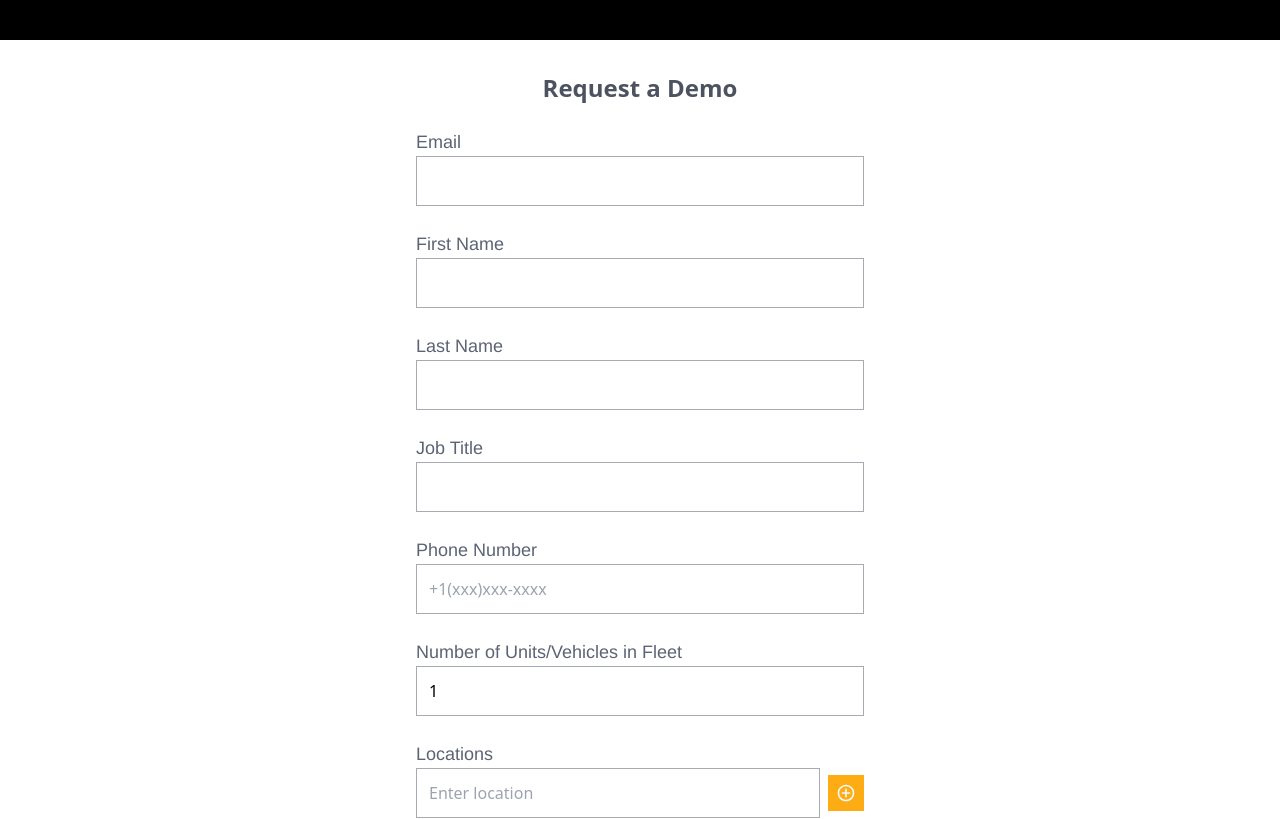
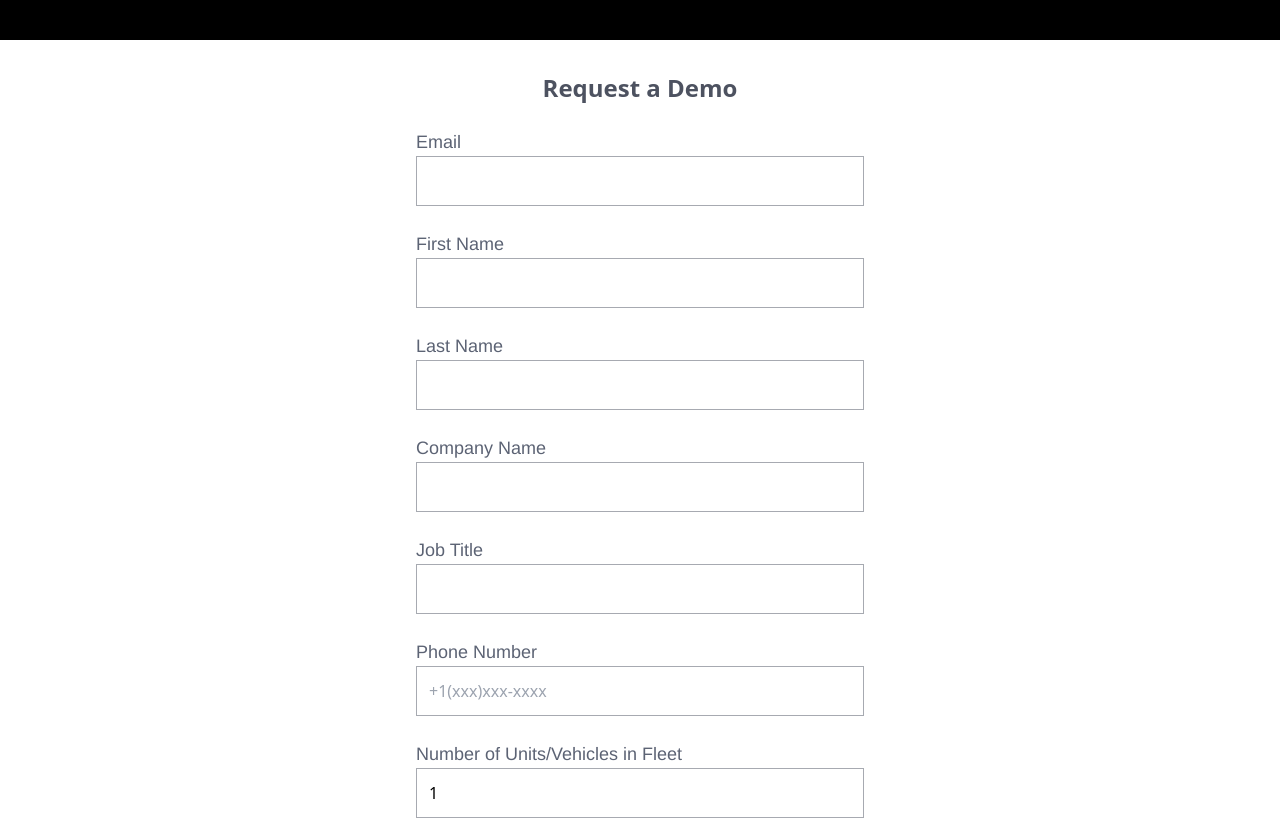
Before and after one commit to daryaKuto/dozer-marketing-v2, a Next.js app: page /demo in a window 1280 px wide. Shown: the part 360-1179 px from the top of the page. Built offline with nearby package versions, Linux system fonts and the light colour scheme.

Commit message:
send form input to api as well as hubspot

```diff
--- a/app/api/submit-demo/route.ts
+++ b/app/api/submit-demo/route.ts
@@ -4,7 +4,8 @@ import Joi from 'joi';
 // Validation schema using Joi
 const requestDemoSchema = Joi.object({
   email: Joi.string().email().required(),
-  fullName: Joi.string().required(),
+  firstName: Joi.string().required(),
+  lastName: Joi.string().required(),
   companyName: Joi.string().required(),
   jobTitle: Joi.string().required(),
   phoneNumber: Joi.string()
--- a/components/DemoFormHubspot.tsx
+++ b/components/DemoFormHubspot.tsx
@@ -1,17 +1,18 @@
-"use client";
+'use client';
 
-import React, { useState } from "react";
-import { AddIcon, RemoveIcon } from "./icons/Icons";
+import React, { useState } from 'react';
+import { AddIcon, RemoveIcon } from './icons/Icons';
 
 const DemoFormHubspot: React.FC = () => {
   const [formData, setFormData] = useState({
-    email: "",
-    firstName: "",
-    lastName: "",
-    jobTitle: "",
-    phoneNumber: "",
+    email: '',
+    firstName: '',
+    lastName: '',
+    companyName: '',
+    jobTitle: '',
+    phoneNumber: '',
     fleetSize: 1,
-    locations: [""],
+    locations: ['']
   });
 
   const [errors, setErrors] = useState<Record<string, string>>({});
@@ -20,29 +21,29 @@ const DemoFormHubspot: React.FC = () => {
   const [errorMessage, setErrorMessage] = useState<string | null>(null);
 
   // Format phone number for display
-  const formatPhoneNumber = (value: string): string => {
-    const digits = value.replace(/\D/g, "");
-    const match = digits.match(/^(\d)(\d{3})(\d{3})(\d{4})$/);
-    if (match) {
-      return `+${match[1]}(${match[2]})${match[3]}-${match[4]}`;
-    }
-    return digits.startsWith("+") ? digits : `+${digits}`;
-  };
+  // const formatPhoneNumber = (value: string): string => {
+  //   const digits = value.replace(/\D/g, '');
+  //   const match = digits.match(/^(\d)(\d{3})(\d{3})(\d{4})$/);
+  //   if (match) {
+  //     return `+${match[1]}(${match[2]})${match[3]}-${match[4]}`;
+  //   }
+  //   return digits.startsWith('+') ? digits : `+${digits}`;
+  // };
 
-  const handlePhoneChange = (e: React.ChangeEvent<HTMLInputElement>) => {
-    const inputValue = e.target.value;
-    const formattedValue = formatPhoneNumber(inputValue);
-    setFormData({ ...formData, phoneNumber: formattedValue });
-    setErrors((prevErrors) => ({ ...prevErrors, phoneNumber: "" }));
-  };
+  // const handlePhoneChange = (e: React.ChangeEvent<HTMLInputElement>) => {
+  //   const inputValue = e.target.value;
+  //   // const formattedValue = formatPhoneNumber(inputValue);
+  //   setFormData({ ...formData, phoneNumber: formattedValue });
+  //   setErrors(prevErrors => ({ ...prevErrors, phoneNumber: '' }));
+  // };
 
   const handleChange = (e: React.ChangeEvent<HTMLInputElement>) => {
     const { name, value } = e.target;
     setFormData({
       ...formData,
-      [name]: name === "fleetSize" ? parseInt(value) : value,
+      [name]: name === 'fleetSize' ? parseInt(value) : value
     });
-    setErrors((prevErrors) => ({ ...prevErrors, [name]: "" }));
+    setErrors(prevErrors => ({ ...prevErrors, [name]: '' }));
   };
 
   const handleLocationChange = (index: number, value: string) => {
@@ -52,7 +53,7 @@ const DemoFormHubspot: React.FC = () => {
   };
 
   const addLocation = () => {
-    setFormData({ ...formData, locations: [...formData.locations, ""] });
+    setFormData({ ...formData, locations: [...formData.locations, ''] });
   };
 
   const removeLocation = (index: number) => {
@@ -63,23 +64,30 @@ const DemoFormHubspot: React.FC = () => {
   const validate = () => {
     const newErrors: Record<string, string> = {};
 
-    if (!formData.email || !/^[\w-.]+@([\w-]+\.)+[\w-]{2,4}$/.test(formData.email)) {
-      newErrors.email = "A valid email is required.";
+    if (
+      !formData.email ||
+      !/^[\w-.]+@([\w-]+\.)+[\w-]{2,4}$/.test(formData.email)
+    ) {
+      newErrors.email = 'A valid email is required.';
     }
     if (!formData.firstName.trim()) {
-      newErrors.firstName = "First name is required.";
+      newErrors.firstName = 'First name is required.';
     }
     if (!formData.lastName.trim()) {
-      newErrors.lastName = "Last name is required.";
+      newErrors.lastName = 'Last name is required.';
+    }
+    if (!formData.companyName.trim()) {
+      newErrors.companyName = 'Company Name is required.';
     }
     if (!formData.jobTitle.trim()) {
-      newErrors.jobTitle = "Job title is required.";
+      newErrors.jobTitle = 'Job title is required.';
     }
-    if (!formData.phoneNumber || !/^\+\d\(\d{3}\)\d{3}-\d{4}$/.test(formData.phoneNumber)) {
-      newErrors.phoneNumber = "A valid phone number in format +x(xxx)xxx-xxxx is required.";
+    if (!formData.phoneNumber || !/^\d{10,15}$/.test(formData.phoneNumber)) {
+      newErrors.phoneNumber =
+        'A valid phone number (10-15 digits) is required.';
     }
     if (formData.fleetSize < 1) {
-      newErrors.fleetSize = "Fleet size must be at least 1.";
+      newErrors.fleetSize = 'Fleet size must be at least 1.';
     }
 
     setErrors(newErrors);
@@ -96,191 +104,273 @@ const DemoFormHubspot: React.FC = () => {
     setSubmitting(true);
 
     try {
+      const response = await fetch('/api/submit-demo', {
+        method: 'POST',
+        headers: { 'Content-Type': 'application/json' },
+        body: JSON.stringify(formData)
+      });
+
+      if (response.ok) {
+        setSuccessMessage('Form submitted successfully!');
+      } else {
+        const errorData = await response.json();
+        setErrorMessage(errorData.message || 'Failed to submit the form.');
+      }
+    } catch (err) {
+      setErrorMessage('An error occurred. Please try again.');
+    }
+
+    try {
       const hubspotData = {
         properties: {
           email: formData.email,
           firstname: formData.firstName,
           lastname: formData.lastName,
+          company: formData.companyName,
           jobtitle: formData.jobTitle,
-          phone: formData.phoneNumber.replace(/\D/g, ""),
+          phone: formData.phoneNumber.replace(/\D/g, ''),
           fleet_size: formData.fleetSize,
-          site_locations: formData.locations.join(", "),
-        },
+          site_locations: formData.locations.join(', ')
+        }
       };
 
-      const response = await fetch("/api/hubspot", {
-        method: "POST",
+      console.log('hubspot data', hubspotData);
+
+      const response = await fetch('/api/hubspot', {
+        method: 'POST',
         headers: {
-          "Content-Type": "application/json",
+          'Content-Type': 'application/json'
         },
-        body: JSON.stringify(hubspotData),
+        body: JSON.stringify(hubspotData)
       });
 
       if (response.ok) {
-        setSuccessMessage("Form was submitted successfully. Thank you!");
+        setSuccessMessage('Form was submitted successfully. Thank you!');
         setFormData({
-          email: "",
-          firstName: "",
-          lastName: "",
-          jobTitle: "",
-          phoneNumber: "",
+          email: '',
+          firstName: '',
+          lastName: '',
+          jobTitle: '',
+          companyName: '',
+          phoneNumber: '',
           fleetSize: 1,
-          locations: [""],
+          locations: ['']
         });
       } else {
         const errorData = await response.json();
-        setErrorMessage(errorData.message || "Failed to submit the form.");
+        setErrorMessage(errorData.message || 'Failed to submit the form.');
       }
     } catch (err) {
-      console.error("Error submitting form:", err);
-      setErrorMessage("An error occurred. Please try again.");
+      console.error('Error submitting form:', err);
+      setErrorMessage('An error occurred. Please try again.');
     } finally {
       setSubmitting(false);
     }
   };
 
   return (
-    <div className="max-w-lg mx-auto py-8 px-4 sm:px-6 lg:px-8">
-      <h1 className="text-2xl font-bold mb-6 text-center text-darker-grey">Request a Demo</h1>
-      {successMessage && <p className="text-green-600 text-center mb-4">{successMessage}</p>}
-      {errorMessage && <p className="text-red-600 text-center mb-4">{errorMessage}</p>}
-      <form onSubmit={handleSubmit} className="space-y-6">
+    <div className='max-w-lg mx-auto py-8 px-4 sm:px-6 lg:px-8'>
+      <h1 className='text-2xl font-bold mb-6 text-center text-darker-grey'>
+        Request a Demo
+      </h1>
+      {successMessage && (
+        <p className='text-green-600 text-center mb-4'>{successMessage}</p>
+      )}
+      {errorMessage && (
+        <p className='text-red-600 text-center mb-4'>{errorMessage}</p>
+      )}
+      <form onSubmit={handleSubmit} className='space-y-6'>
         {/* Email */}
         <div>
-          <label htmlFor="email" className="block text-lg font-nav-bar text-dark-grey">
+          <label
+            htmlFor='email'
+            className='block text-lg font-nav-bar text-dark-grey'
+          >
             Email
           </label>
           <input
-            type="email"
-            id="email"
-            name="email"
+            type='email'
+            id='email'
+            name='email'
             value={formData.email}
             onChange={handleChange}
             className={`w-full p-3 border ${
-              errors.email ? "border-red-500" : "border-medium-grey"
+              errors.email ? 'border-red-500' : 'border-medium-grey'
             } rounded-none focus:outline-none focus:ring-2 focus:ring-dozer-yellow`}
           />
-          {errors.email && <p className="text-red-500 text-sm">{errors.email}</p>}
+          {errors.email && (
+            <p className='text-red-500 text-sm'>{errors.email}</p>
+          )}
         </div>
 
         {/* First Name */}
         <div>
-          <label htmlFor="firstName" className="block text-lg font-nav-bar text-dark-grey">
+          <label
+            htmlFor='firstName'
+            className='block text-lg font-nav-bar text-dark-grey'
+          >
             First Name
           </label>
           <input
-            type="text"
-            id="firstName"
-            name="firstName"
+            type='text'
+            id='firstName'
+            name='firstName'
             value={formData.firstName}
             onChange={handleChange}
             className={`w-full p-3 border ${
-              errors.firstName ? "border-red-500" : "border-medium-grey"
+              errors.firstName ? 'border-red-500' : 'border-medium-grey'
             } rounded-none focus:outline-none focus:ring-2 focus:ring-dozer-yellow`}
           />
-          {errors.firstName && <p className="text-red-500 text-sm">{errors.firstName}</p>}
+          {errors.firstName && (
+            <p className='text-red-500 text-sm'>{errors.firstName}</p>
+          )}
         </div>
 
         {/* Last Name */}
         <div>
-          <label htmlFor="lastName" className="block text-lg font-nav-bar text-dark-grey">
+          <label
+            htmlFor='lastName'
+            className='block text-lg font-nav-bar text-dark-grey'
+          >
             Last Name
           </label>
           <input
-            type="text"
-            id="lastName"
-            name="lastName"
+            type='text'
+            id='lastName'
+            name='lastName'
             value={formData.lastName}
             onChange={handleChange}
             className={`w-full p-3 border ${
-              errors.lastName ? "border-red-500" : "border-medium-grey"
+              errors.lastName ? 'border-red-500' : 'border-medium-grey'
             } rounded-none focus:outline-none focus:ring-2 focus:ring-dozer-yellow`}
           />
-          {errors.lastName && <p className="text-red-500 text-sm">{errors.lastName}</p>}
+          {errors.lastName && (
+            <p className='text-red-500 text-sm'>{errors.lastName}</p>
+          )}
+        </div>
+
+        {/* Company Name */}
+        <div>
+          <label
+            htmlFor='companyName'
+            className='block text-lg font-nav-bar text-dark-grey'
+          >
+            Company Name
+          </label>
+          <input
+            type='text'
+            id='companyName'
+            name='companyName'
+            value={formData.companyName}
+            onChange={handleChange}
+            className={`w-full p-3 border ${
+              errors.jobTitle ? 'border-red-500' : 'border-medium-grey'
+            } rounded-none focus:outline-none focus:ring-2 focus:ring-dozer-yellow`}
+          />
+          {errors.companyName && (
+            <p className='text-red-500 text-sm'>{errors.companyName}</p>
+          )}
         </div>
 
         {/* Job Title */}
         <div>
-          <label htmlFor="jobTitle" className="block text-lg font-nav-bar text-dark-grey">
+          <label
+            htmlFor='jobTitle'
+            className='block text-lg font-nav-bar text-dark-grey'
+          >
             Job Title
           </label>
           <input
-            type="text"
-            id="jobTitle"
-            name="jobTitle"
+            type='text'
+            id='jobTitle'
+            name='jobTitle'
             value={formData.jobTitle}
             onChange={handleChange}
             className={`w-full p-3 border ${
-              errors.jobTitle ? "border-red-500" : "border-medium-grey"
+              errors.jobTitle ? 'border-red-500' : 'border-medium-grey'
             } rounded-none focus:outline-none focus:ring-2 focus:ring-dozer-yellow`}
           />
-          {errors.jobTitle && <p className="text-red-500 text-sm">{errors.jobTitle}</p>}
+          {errors.jobTitle && (
+            <p className='text-red-500 text-sm'>{errors.jobTitle}</p>
+          )}
         </div>
 
         {/* Phone Number */}
         <div>
-          <label htmlFor="phoneNumber" className="block text-lg font-nav-bar text-dark-grey">
+          <label
+            htmlFor='phoneNumber'
+            className='block text-lg font-nav-bar text-dark-grey'
+          >
             Phone Number
           </label>
           <input
-            type="text"
-            id="phoneNumber"
-            name="phoneNumber"
+            type='text'
+            id='phoneNumber'
+            name='phoneNumber'
             value={formData.phoneNumber}
-            onChange={handlePhoneChange}
+            onChange={handleChange}
             className={`w-full p-3 border ${
-              errors.phoneNumber ? "border-red-500" : "border-medium-grey"
+              errors.phoneNumber ? 'border-red-500' : 'border-medium-grey'
             } rounded-none focus:outline-none focus:ring-2 focus:ring-dozer-yellow`}
-            placeholder="+1(xxx)xxx-xxxx"
+            placeholder='+1(xxx)xxx-xxxx'
           />
-          {errors.phoneNumber && <p className="text-red-500 text-sm">{errors.phoneNumber}</p>}
+          {errors.phoneNumber && (
+            <p className='text-red-500 text-sm'>{errors.phoneNumber}</p>
+          )}
         </div>
 
         {/* Fleet Size */}
         <div>
-          <label htmlFor="fleetSize" className="block text-lg font-nav-bar text-dark-grey">
+          <label
+            htmlFor='fleetSize'
+            className='block text-lg font-nav-bar text-dark-grey'
+          >
             Number of Units/Vehicles in Fleet
           </label>
           <input
-            type="number"
-            id="fleetSize"
-            name="fleetSize"
-            min="1"
+            type='number'
+            id='fleetSize'
+            name='fleetSize'
+            min='1'
             value={formData.fleetSize}
             onChange={handleChange}
             className={`w-full p-3 border ${
-              errors.fleetSize ? "border-red-500" : "border-medium-grey"
+              errors.fleetSize ? 'border-red-500' : 'border-medium-grey'
             } rounded-none focus:outline-none focus:ring-2 focus:ring-dozer-yellow`}
           />
-          {errors.fleetSize && <p className="text-red-500 text-sm">{errors.fleetSize}</p>}
+          {errors.fleetSize && (
+            <p className='text-red-500 text-sm'>{errors.fleetSize}</p>
+          )}
         </div>
 
         {/* Locations */}
         <div>
-          <label className="block text-lg font-nav-bar text-dark-grey">Locations</label>
+          <label className='block text-lg font-nav-bar text-dark-grey'>
+            Locations
+          </label>
           {formData.locations.map((location, index) => (
-            <div key={index} className="flex items-center space-x-2 mb-2">
+            <div key={index} className='flex items-center space-x-2 mb-2'>
               <input
-                type="text"
+                type='text'
                 value={location}
-                onChange={(e) => handleLocationChange(index, e.target.value)}
-                className="w-full p-3 border border-medium-grey rounded-none focus:outline-none focus:ring-2 focus:ring-dozer-yellow"
-                placeholder="Enter location"
+                onChange={e => handleLocationChange(index, e.target.value)}
+                className='w-full p-3 border border-medium-grey rounded-none focus:outline-none focus:ring-2 focus:ring-dozer-yellow'
+                placeholder='Enter location'
               />
               <button
-                type="button"
+                type='button'
                 onClick={addLocation}
-                className="p-2 bg-dozer-yellow text-dozer-white hover:bg-darker-grey"
+                className='p-2 bg-dozer-yellow text-dozer-white hover:bg-darker-grey'
               >
-                <AddIcon className="w-5 h-5" />
+                <AddIcon className='w-5 h-5' />
               </button>
               {formData.locations.length > 1 && (
                 <button
-                  type="button"
+                  type='button'
                   onClick={() => removeLocation(index)}
-                  className="p-2 bg-red-500 text-dozer-white hover:bg-red-700"
+                  className='p-2 bg-red-500 text-dozer-white hover:bg-red-700'
                 >
-                  <RemoveIcon className="w-5 h-5" />
+                  <RemoveIcon className='w-5 h-5' />
                 </button>
               )}
             </div>
@@ -290,13 +380,13 @@ const DemoFormHubspot: React.FC = () => {
         {/* Submit */}
         <div>
           <button
-            type="submit"
+            type='submit'
             disabled={submitting}
             className={`w-full text-dozer-white uppercase ${
-              submitting ? "bg-darker-grey" : "bg-dozer-yellow"
+              submitting ? 'bg-darker-grey' : 'bg-dozer-yellow'
             } py-3 px-4 hover:bg-black hover:text-white`}
           >
-            {submitting ? "Submitting..." : "Submit"}
+            {submitting ? 'Submitting...' : 'Submit'}
           </button>
         </div>
       </form>
```
